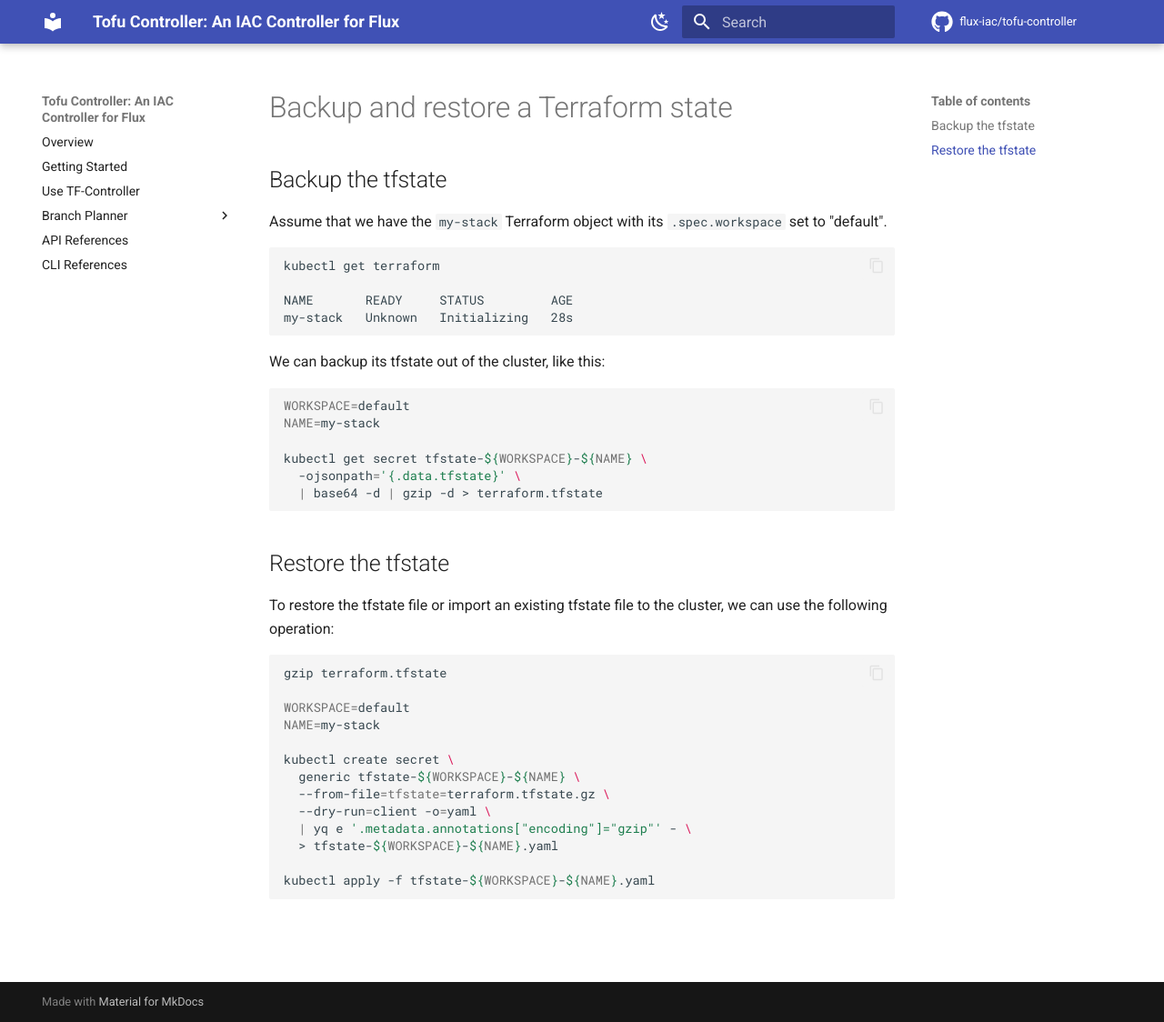
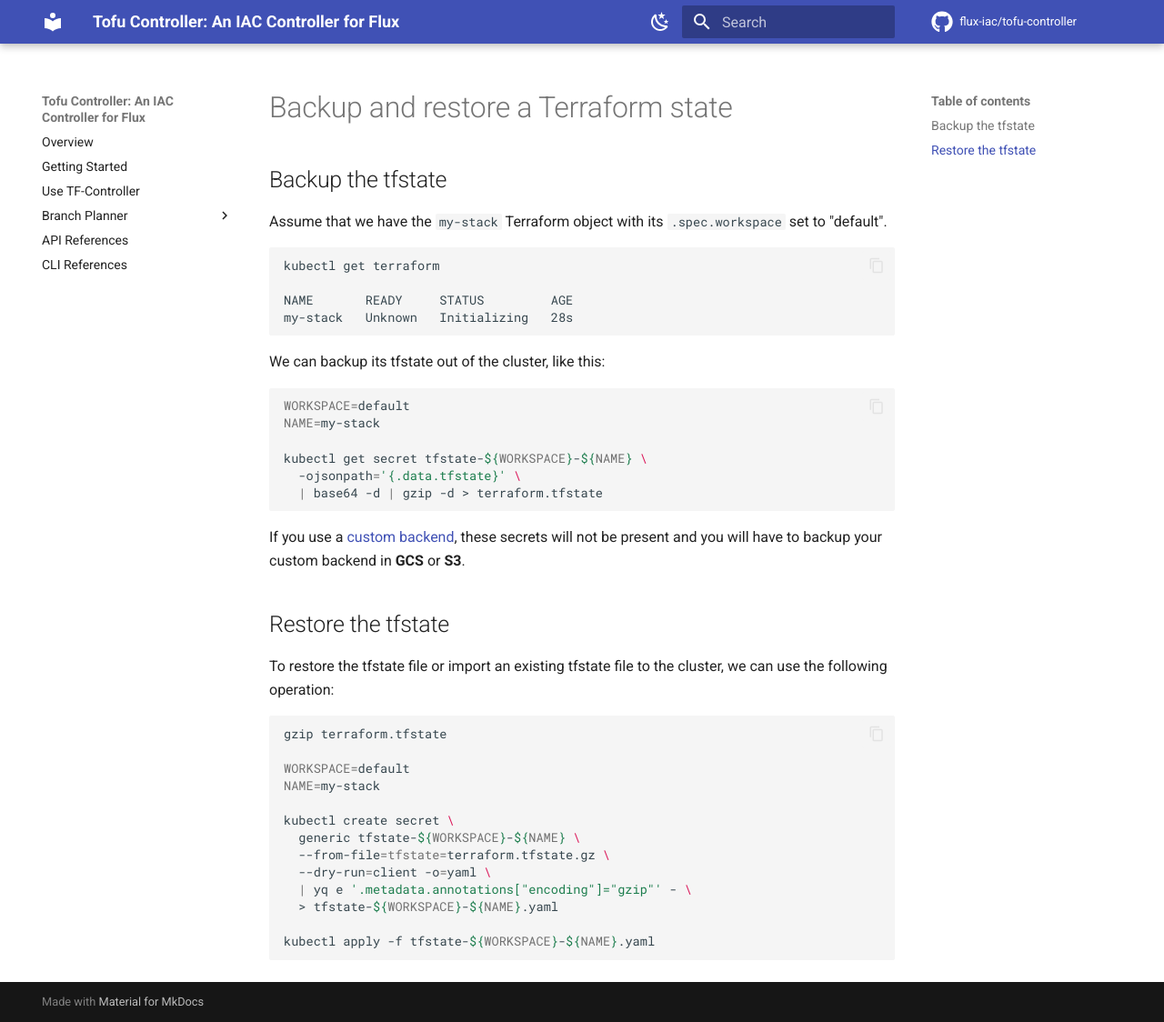
Before and after one commit to flux-iac/tofu-controller, an MkDocs documentation site: the page built from docs/use-tf-controller/backup-and-restore-a-Terraform-state.md, in a window 1280 px wide and 1124 px high. Shown: the whole window at 91% size. Built offline with MkDocs 1.6.1 and Material for MkDocs 9.7.7, drawn with Linux system fonts in a browser that asks for light colours; comment, search, counter and statistics services are not loaded.

Commit message:
chore(docs): backup and restore (add information that custom backends do not create secrets) (#1736)

````diff
--- a/docs/use-tf-controller/backup-and-restore-a-Terraform-state.md
+++ b/docs/use-tf-controller/backup-and-restore-a-Terraform-state.md
@@ -22,6 +22,8 @@
   | base64 -d | gzip -d > terraform.tfstate
 ```
 
+If you use a [custom backend](https://flux-iac.github.io/tofu-controller/use-tf-controller/with-a-custom-backend/), these secrets will not be present and you will have to backup your custom backend in **GCS** or **S3**.
+
 ## Restore the tfstate
 
 To restore the tfstate file or import an existing tfstate file to the cluster, we can use the following operation:
````
